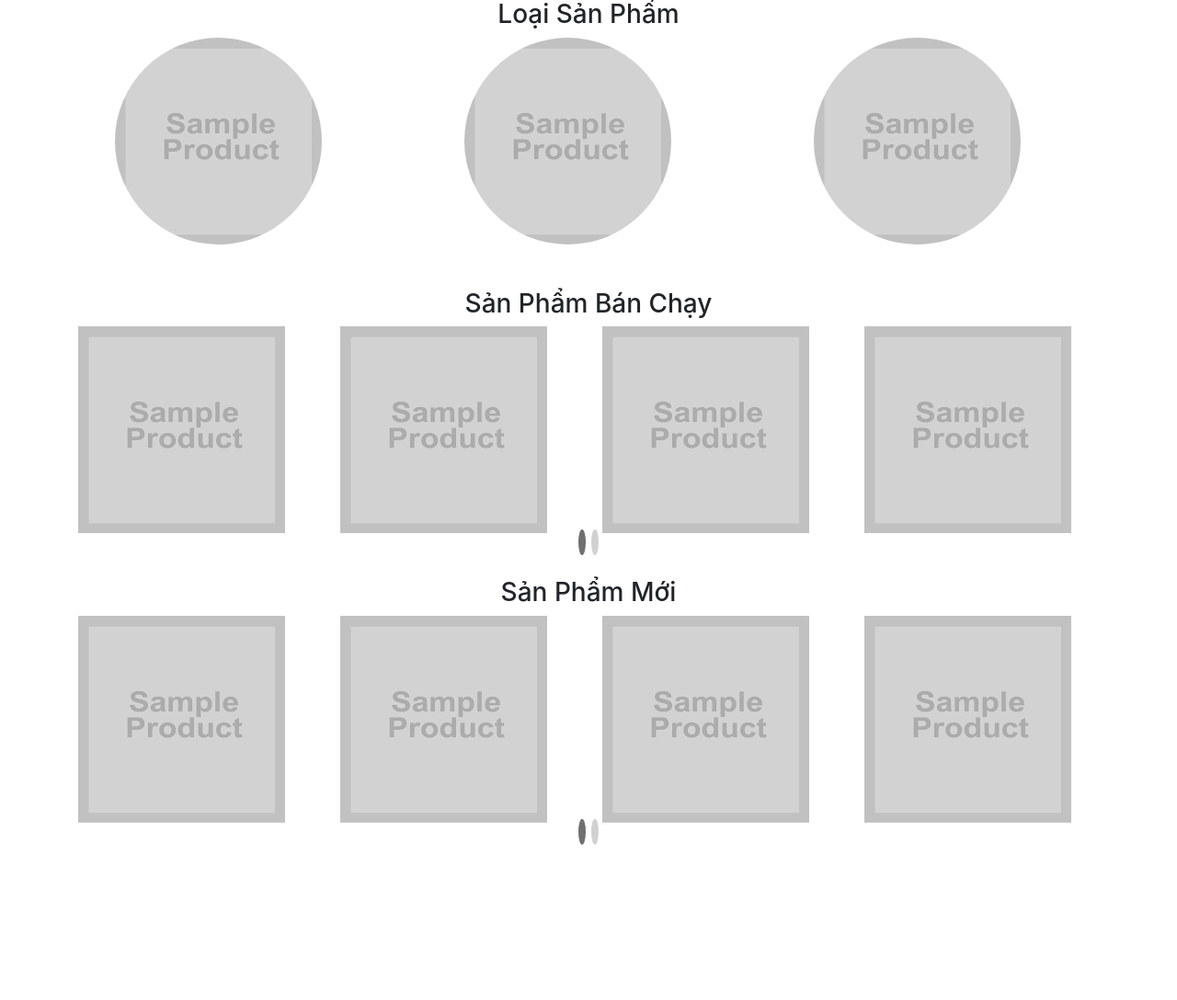
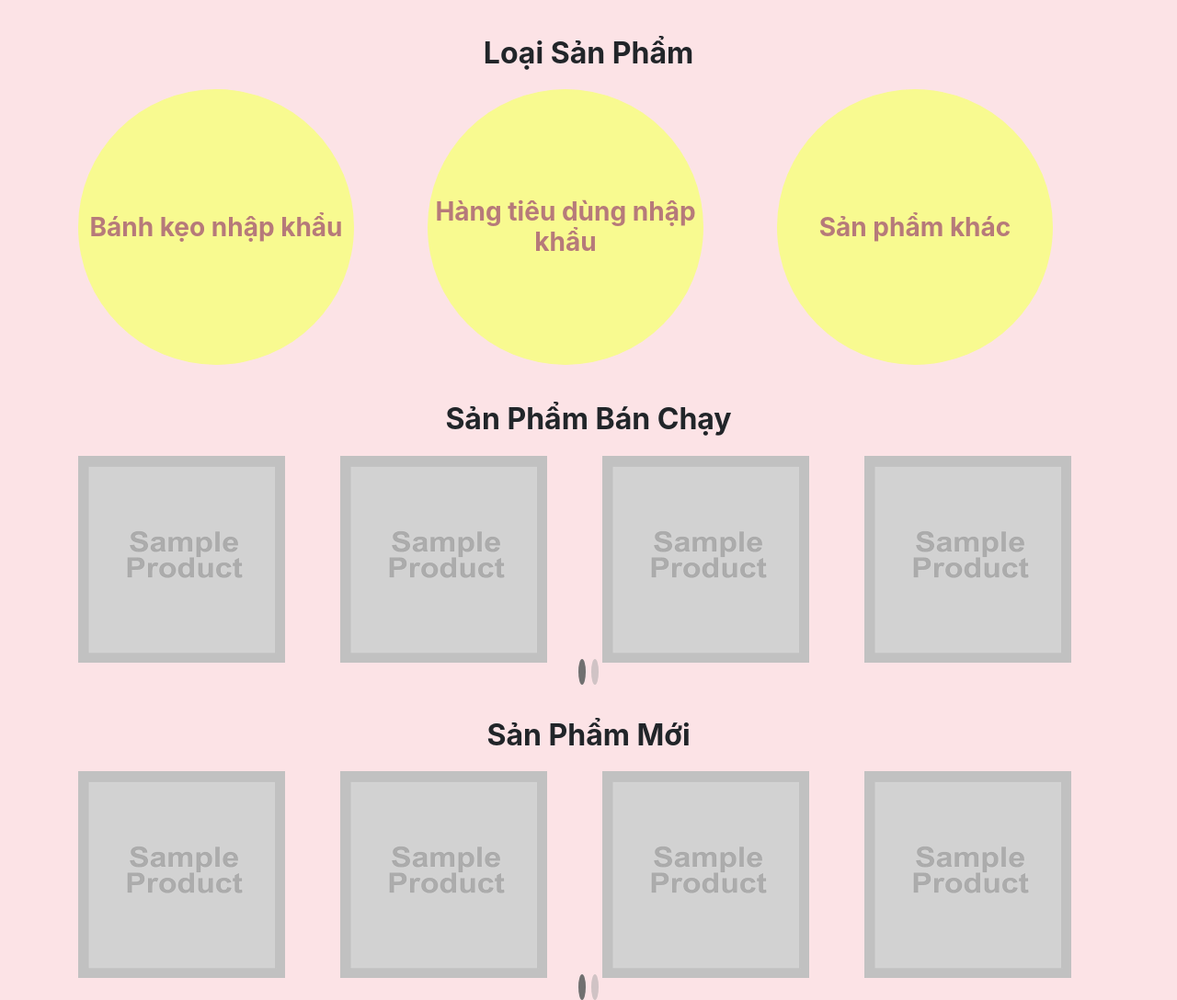
Before and after one commit to 1659009/AnNhienStore, a PHP site: page /html/index.html in a window 1280 px wide. Shown: the part 501-1589 px from the top of the page at 92% size. Before the commit the page ends 1420 px from the top, so only its background shows below. Run offline with PHP 8.4, Linux system fonts and the light colour scheme; some libraries are stand-ins or nearby versions.

Commit message:
Fix type of product

```diff
--- a/src/css/style.css
+++ b/src/css/style.css
@@ -1,10 +1,5 @@
-#cate {
-  border-radius: 50%;
-  margin-left: 40px;
-}
-
-h3 {
-  text-align: center;
+body {
+  background-color: #fce3e6 !important;
 }
 
 .blog .carousel-indicators {
@@ -24,7 +19,7 @@ h3 {
 .blog .carousel-indicators .active {
   background: #707070;
 }
-
+/* BIG Carousel */
 img.d-block.w-100 {
   object-fit: cover;
   height: 100%;
@@ -41,3 +36,57 @@ img.d-block.w-100 {
 div#carouselExampleIndicators {
   height: 500px;
 }
+.col-lg-4 > a {
+  color: #b67a7a;
+  -webkit-transition: color 0.5s;
+  transition: color 0.5s;
+}
+.col-lg-4 > a:hover {
+  color: #b5f78f;
+  text-decoration: none;
+}
+.product-type-single {
+  background-color: #f8fa90;
+  border-radius: 100%;
+  height: 300px !important;
+  width: 300px !important;
+  max-width: 300px !important;
+  padding: 0 !important;
+  display: flex;
+  justify-content: center;
+  -webkit-transition: background-color 0.5s, box-shadow 0.5s;
+  transition: background-color 0.5s, box-shadow 0.5s;
+}
+
+.product-type-single:hover {
+  background-color: #b67a7a;
+  -webkit-box-shadow: 0 0 20px rgba(0, 0, 0, 0.8);
+  -moz-box-shadow: 0 0 20px rgba(0, 0, 0, 0.8);
+  box-shadow: 0 0 20px rgba(0, 0, 0, 0.8);
+}
+
+.product-type-single > h3 {
+  margin: auto;
+  font-weight: bolder;
+}
+@media (max-width: 991.98px) {
+  .container {
+    width: 100vw;
+    padding: 0;
+    margin: 0;
+    max-width: 2000px;
+  }
+
+  .content {
+    width: 100%;
+  }
+}
+.title-med {
+  text-align: center;
+  font-weight: bolder;
+  margin: 40px 0px 20px 0px;
+}
+
+.type-title {
+  text-align: center;
+}
--- a/src/html/index.html
+++ b/src/html/index.html
@@ -10,14 +10,9 @@
 
     <link rel="stylesheet" href="../../libs/bootstrap.min.css" />
     <link rel="stylesheet" href="../css/style.css" />
+
     <!--  -->
-    <link
-      href="//maxcdn.bootstrapcdn.com/bootstrap/4.1.1/css/bootstrap.min.css"
-      rel="stylesheet"
-      id="bootstrap-css"
-    />
-    <script src="//maxcdn.bootstrapcdn.com/bootstrap/4.1.1/js/bootstrap.min.js"></script>
-    <script src="//cdnjs.cloudflare.com/ajax/libs/jquery/3.2.1/jquery.min.js"></script>
+    <script src="../../libs/jquery-3.2.1.slim.min.js"></script>
   </head>
 
   <body>
@@ -113,24 +108,35 @@
           </a>
         </div>
         <div class="product-type">
-          <h3>Loại Sản Phẩm</h3>
+          <h2 class="title-med">Loại Sản Phẩm</h2>
           <div class="content">
             <div class="row">
-              <div class="col-md-4">
-                <img id="cate" src="../img/images.png" alt="" />
+              <div class="col-lg-4">
+                <a href="#">
+                  <div class="product-type-single media">
+                    <h3 class="type-title">Bánh kẹo nhập khẩu</h3>
+                  </div>
+                </a>
               </div>
-              <div class="col-md-4">
-                <img id="cate" src="../img/images.png" alt="" />
+              <div class="col-lg-4">
+                <a href="#"
+                  ><div class="product-type-single media">
+                    <h3 class="type-title">Hàng tiêu dùng nhập khẩu</h3>
+                  </div>
+                </a>
               </div>
-              <div class="col-md-4">
-                <img id="cate" src="../img/images.png" alt="" />
+              <div class="col-lg-4">
+                <a href="#"
+                  ><div class="product-type-single media">
+                    <h3 class="type-title">Sản phẩm khác</h3>
+                  </div></a
+                >
               </div>
             </div>
           </div>
-          <br /><br />
         </div>
         <div class="product-slide">
-          <h3>Sản Phẩm Bán Chạy</h3>
+          <h2 class="title-med">Sản Phẩm Bán Chạy</h2>
           <div class="content">
             <div class="row blog">
               <div class="col-md-12">
@@ -242,8 +248,7 @@
               </div>
             </div>
           </div>
-          <br /><br />
-          <h3>Sản Phẩm Mới</h3>
+          <h2 class="title-med" style="margin-top: 60px">Sản Phẩm Mới</h2>
           <div class="content">
             <div class="row blog">
               <div class="col-md-12">
@@ -355,14 +360,11 @@
               </div>
             </div>
           </div>
-          <br /><br />
         </div>
       </div>
       <div class="footer"></div>
     </div>
-
     <script src="../../libs/bootstrap.min.js"></script>
-    <script src="../../libs/jquery-3.2.1.slim.min.js"></script>
     <script src="../../libs/popper.min.js"></script>
     <script src="../js/multi-slider.js"></script>
   </body>
```
